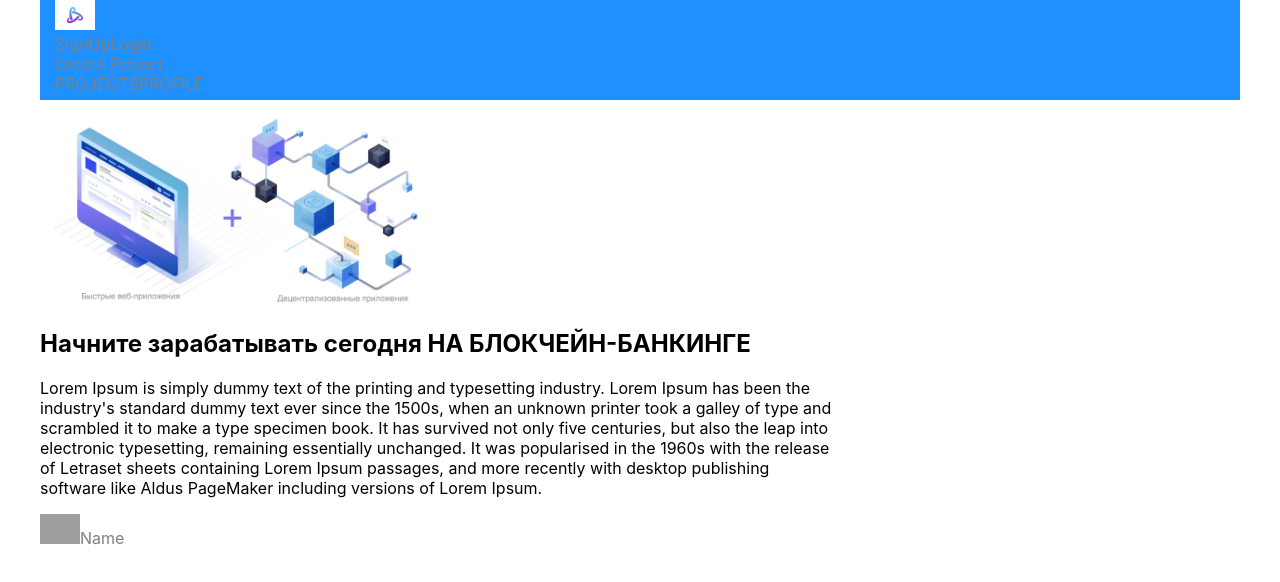
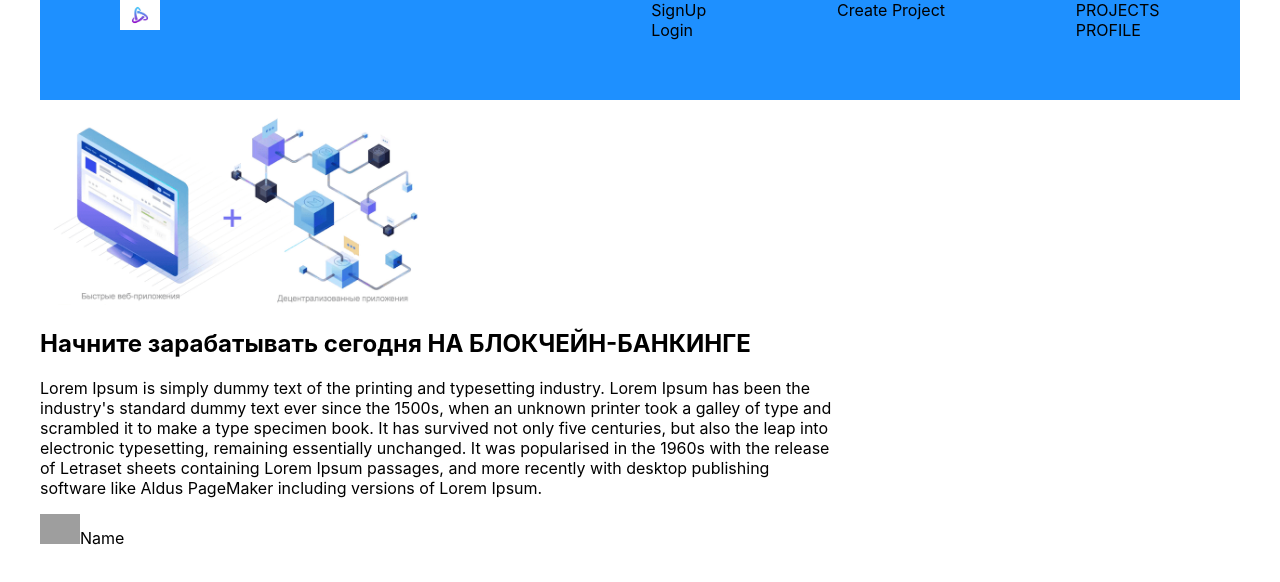
Before and after one commit to Danial41/russtarter-front, a React (Create React App) app: page /#/ in a window 1280 px wide. Shown: the top 582 px of the page. Built offline with nearby package versions, Linux system fonts and the light colour scheme; grey boxes are pictures that could not be loaded.

Commit message:
Add payment button

```diff
--- a/src/components/Header/Header.jsx
+++ b/src/components/Header/Header.jsx
@@ -23,7 +23,7 @@ function Header() {
                         <span>Create Project</span>
                     </Link>
                 </div>
-                <div>
+                <div id='projects'>
                     <Link to='/projects'>
                         <div>PROJECTS</div>
                     </Link>
--- a/src/components/Header/Header.module.css
+++ b/src/components/Header/Header.module.css
@@ -2,4 +2,6 @@
     grid-area: h;
     background-color:dodgerblue;
     padding: 0 15px;
+    display: flex;
+    justify-content: space-around;
 }
--- a/src/components/Participants/participants.js
+++ b/src/components/Participants/participants.js
@@ -16,10 +16,12 @@ const Participants = (props) => {
         }
     })
         .then(resp => resp.json())
-        .then(data => console.log(data))
+        .then(data => {
+            setParticipants(data.data)
+        })
 
     return (
-        <div>
+        <div className='user-pending-wrapper'>
             {participants.map((item) => {
                 return <PendingUserCard username={item.user.username} image={item.user.image} status={item.status} />
             })}
--- a/src/components/PendingUserCard/pendingUserCard.js
+++ b/src/components/PendingUserCard/pendingUserCard.js
@@ -2,10 +2,10 @@ import React from 'react';
 
 const PendingUserCard = (props) => {
     return (
-        <div>
-            <div>{props.username}</div>
-            <div>{props.image}</div>
-            <div>{props.status}</div>
+        <div className='user-pending'>
+            <div>Имя: {props.username}</div>
+            <img id="pending-user-pic" src={props.image} />
+            <div>Статус: {props.status}</div>
         </div>
     )
 }
--- a/src/index.css
+++ b/src/index.css
@@ -40,6 +40,39 @@ a {
 a {
   color: grey;
   text-decoration: none; /* no underline */
+}
+
+a span, div {
+  color: black;
+}
+
+input[type="image" i] {
+  margin: 15px 0;
+}
+
+#pending-user-pic {
+  width: 100px;
+  height: 100px;
+  margin: 10px 0;
+}
+
+.user-pending-wrapper {
+  display: flex;
+  flex-direction: row;
+}
+
+.user-pending {
+  margin: 0 5px;
+}
+
+.sign-up-wrapper {
+  display: flex;
+  flex-direction: column;
+}
+
+#projects {
+  display: flex;
+  flex-direction: column;
 }
 
 img {
--- a/src/pages/SingleProjectPage/singleProjectPage.js
+++ b/src/pages/SingleProjectPage/singleProjectPage.js
@@ -31,6 +31,17 @@ const SingleProjectPage = (props) => {
             <div>Название: {project.title}</div>
             <div>Описание: {project.description}</div>
             <div>Cумма для сбора: {project.total_sum}</div>
+
+            <form action="https://www.coinpayments.net/index.php" method="post" target="_top" id='payment'>
+	            <input type="hidden" name="cmd" value="_pay_simple" />
+	            <input type="hidden" name="reset" value="1" />
+	            <input type="hidden" name="merchant" value="ec9c98b27ac5728fba41bf5b0f63cb11" />
+	            <input type="hidden" name="currency" value="LTC" />
+	            <input type="hidden" name="amountf" value="1.00" />
+	            <input type="hidden" name="item_name" value="Test Item" />
+	            <input type="image" src="https://www.coinpayments.net/images/pub/buynow-grey.png" alt="Купить используя CoinPayments.net" />
+            </form>
+
             <JoinTeam {...props} />
             <Participants {...props} />
         </div>
```
